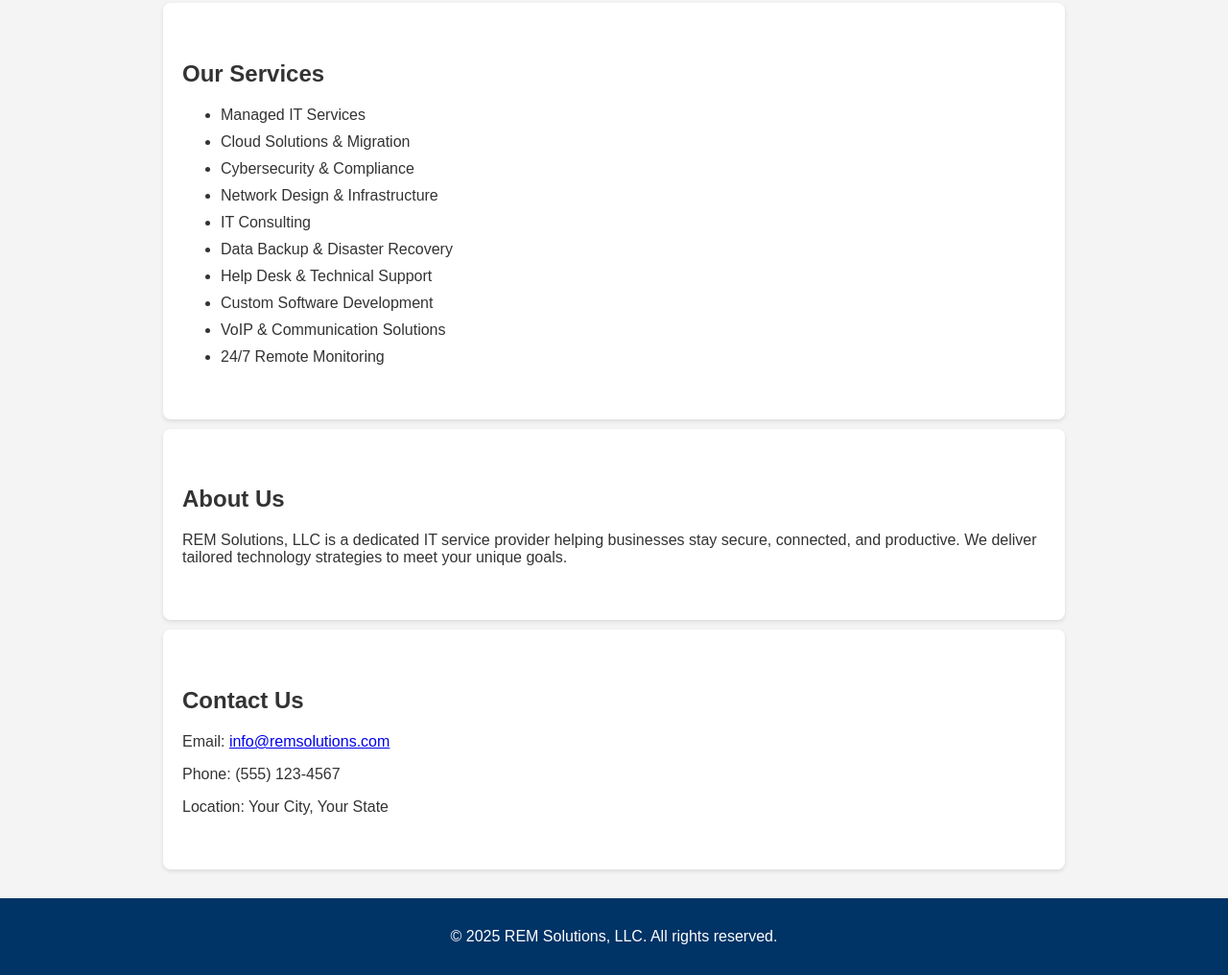
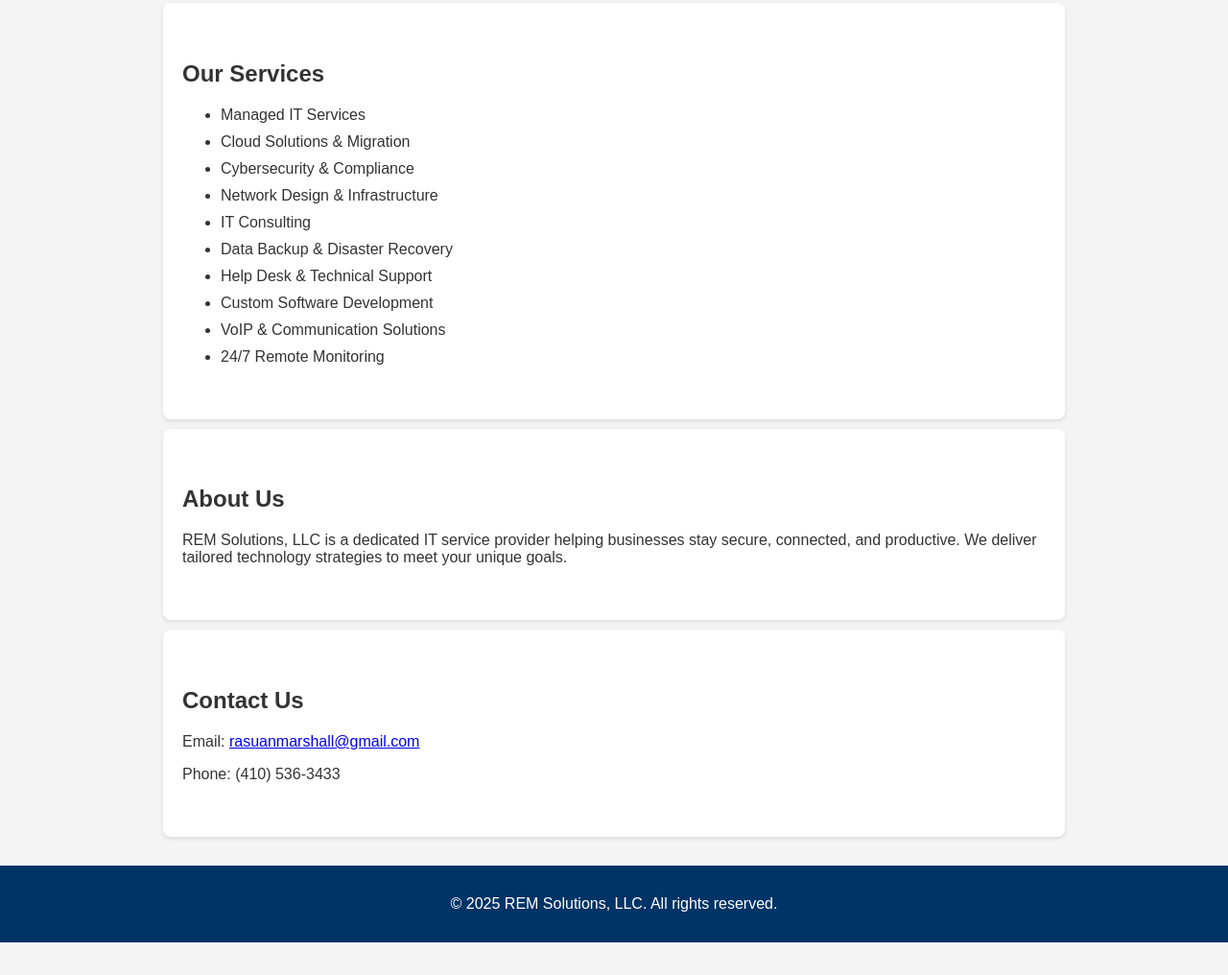
Before and after one commit to marshallmadness-beep/rem-solutions, a plain HTML site: page index.html in a window 1280 px wide. Shown: the part 337-1353 px from the top of the page at 96% size. After the commit the page ends 1319 px from the top, so only its background shows below. Drawn offline with Linux system fonts and the light colour scheme; files that its build step writes are made by us from their sources.

Commit message:
Update index.html

```diff
--- a/index.html
+++ b/index.html
@@ -48,10 +48,10 @@
 
   <section id="contact">
     <h2>Contact Us</h2>
-    <p>Email: <a href="mailto:info@remsolutions.com">info@remsolutions.com</a></p>
-    <p>Phone: (555) 123-4567</p>
-    <p>Location: Your City, Your State</p>
-  </section>
+    <p>Email: <a href="mailto:rasuanmarshall@gmail.com">rasuanmarshall@gmail.com</a></p>
+    <p>Phone: (410) 536-3433</p>
+
+ </section>
 
   <footer>
     <p>© 2025 REM Solutions, LLC. All rights reserved.</p>
```
